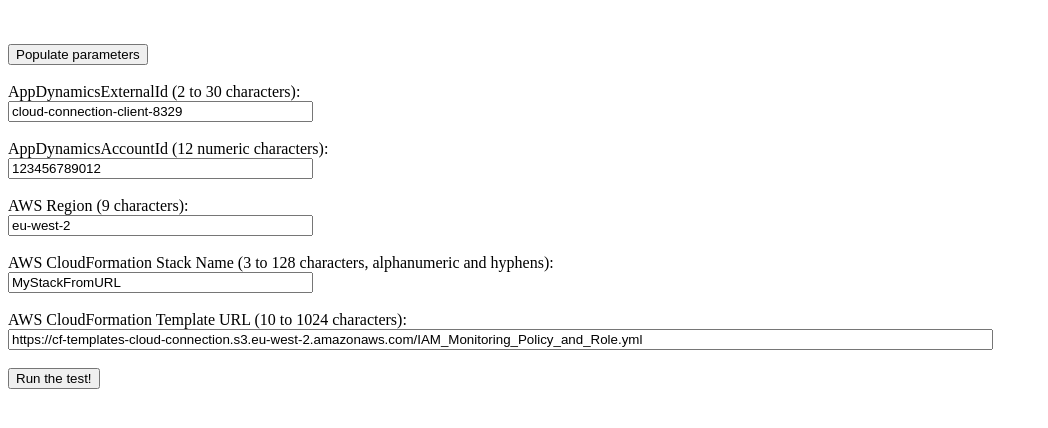
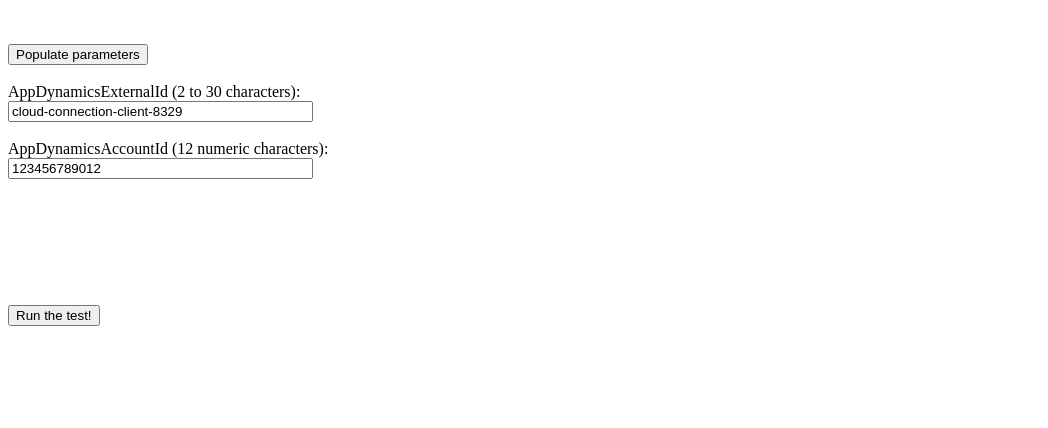
Before and after one commit to Appdynamics/cloud-connection-templates, a website: page AppDynamicsUIIntegrationMock/index.html in a window 1280 px wide. Both pictures are taken after a click on the button "Populate parameters". Shown: the whole page, without its empty margins (0-1048 px from the left). Drawn offline with Linux system fonts and the light colour scheme.

Commit message:
Update template url path;

```diff
--- a/AppDynamicsUIIntegrationMock/index.html
+++ b/AppDynamicsUIIntegrationMock/index.html
@@ -13,7 +13,7 @@
         document.getElementById("inputAppDynamicsAccountId").value = "123456789012";
         document.getElementById("inputRegion").value = "eu-west-2";
         document.getElementById("inputStackName").value = "MyStackFromURL";
-        document.getElementById("inputTemplateUrl").value = "https://cf-templates-cloud-connection.s3.eu-west-2.amazonaws.com/IAM_Monitoring_Policy_and_Role.yml";
+        document.getElementById("inputTemplateUrl").value = "https://cf-templates-cloud-connection-appd.s3.eu-west-2.amazonaws.com/IAM_Monitoring_Policy_and_Role.yml";
 
         document.getElementById("errorMessage").innerHTML = "";
     }
@@ -61,20 +61,20 @@
 <input type="text" id="inputAppDynamicsAccountId" name="inputAppDynamicsAccountId" required minlength="4" maxlength="30"
     size="35">
 
-<br><br>
-<label for="inputRegion">AWS Region (9 characters):</label>
 <br>
-<input type="text" id="inputRegion" name="inputRegion" required minlength="9" maxlength="9" size="35">
+<label style="display: none;" for="inputRegion">AWS Region (9 characters):</label>
+<br>
+<input type="hidden" id="inputRegion" name="inputRegion" required minlength="9" maxlength="9" size="35">
 
-<br><br>
-<label for="inputStackName">AWS CloudFormation Stack Name (3 to 128 characters, alphanumeric and hyphens):</label>
 <br>
-<input type="text" id="inputStackName" name="inputStackName" required minlength="3" maxlength="128" size="35">
+<label style="display: none;" for="inputStackName">AWS CloudFormation Stack Name (3 to 128 characters, alphanumeric and hyphens):</label>
+<br>
+<input type="hidden" id="inputStackName" name="inputStackName" required minlength="3" maxlength="128" size="35">
 
-<br><br>
-<label for="inputTemplateUrl">AWS CloudFormation Template URL (10 to 1024 characters):</label>
 <br>
-<input type="text" id="inputTemplateUrl" name="inputTemplateUrl" required minlength="10" maxlength="1024" size="120">
+<label style="display: none;" for="inputTemplateUrl">AWS CloudFormation Template URL (10 to 1024 characters):</label>
+<br>
+<input type="hidden" id="inputTemplateUrl" name="inputTemplateUrl" required minlength="10" maxlength="1024" size="120">
 
 
 <br><br>
```
